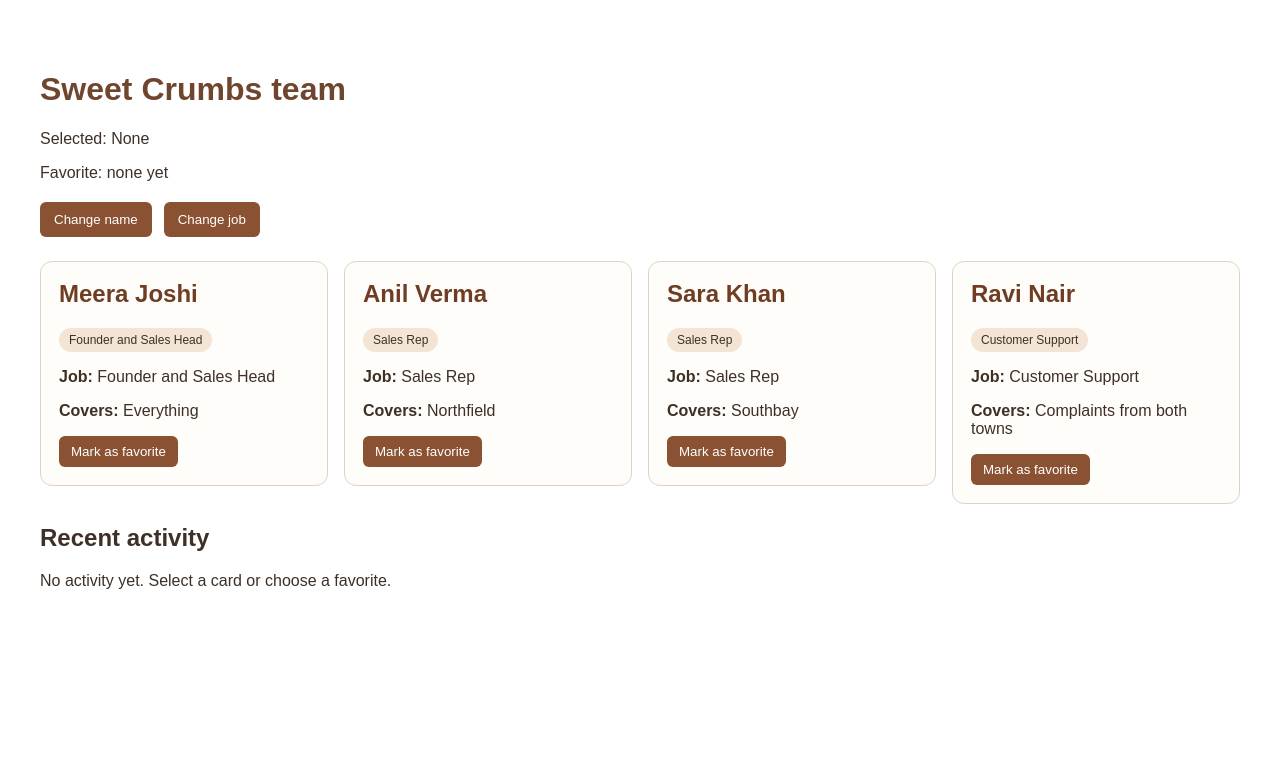
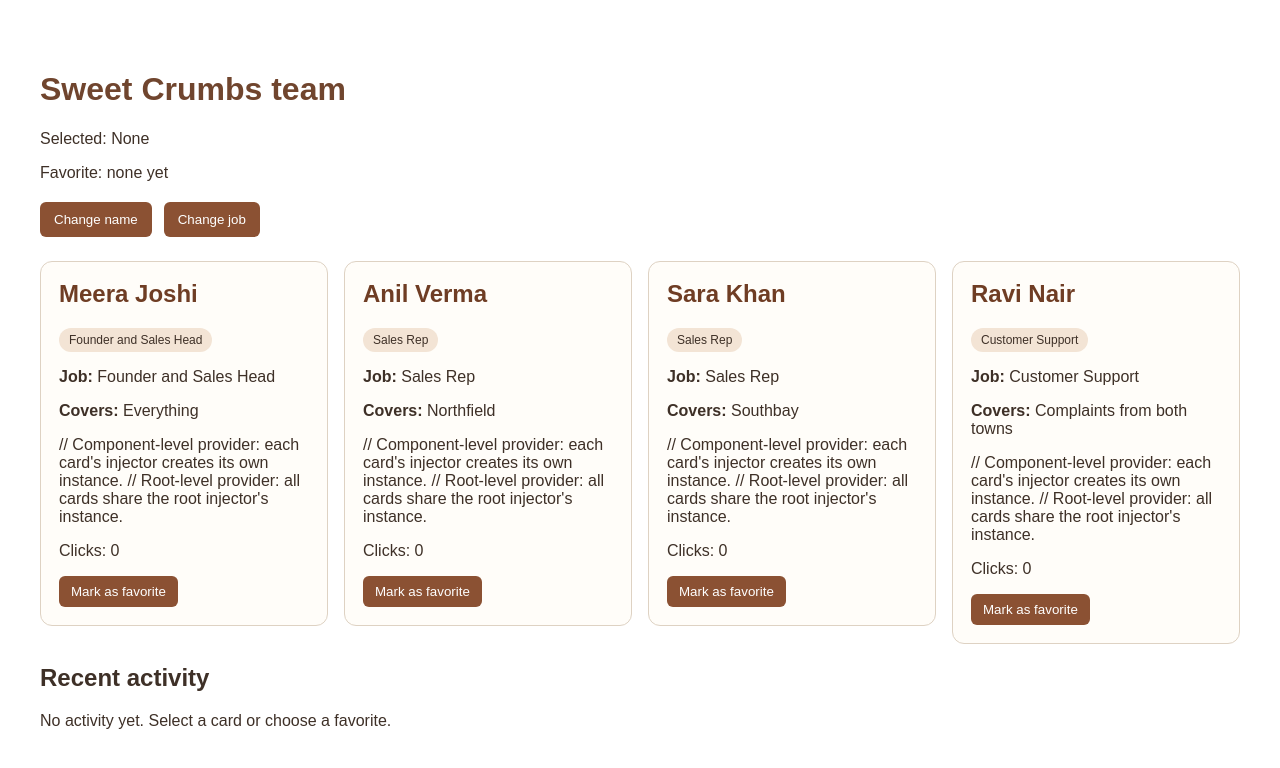
Before and after one commit to ppatil-valorx/sweet-crumbs-app, an Angular app: page / in a window 1280 px wide. Shown: the top 768 px of the page. Built offline with nearby package versions, Linux system fonts and the light colour scheme.

Commit message:
Add per-card click counters

```diff
--- /dev/null
+++ b/src/app/services/card-clicks.ts
@@ -0,0 +1,13 @@
+
+import { Injectable } from '@angular/core';
+
+// Normal setup: TeamCardComponent's own injector creates
+// a separate CardClicksService instance for each card.
+@Injectable()
+export class CardClicksService {
+  count = 0;
+
+  increment(): void {
+    this.count++;
+  }
+}
--- a/src/app/team-card/team-card.html
+++ b/src/app/team-card/team-card.html
@@ -15,6 +15,10 @@
     <strong>Covers:</strong> {{ person.covers }}
   </p>
 
+  // Component-level provider: each card's injector creates its own instance.
+// Root-level provider: all cards share the root injector's instance.
+  <p>Clicks: {{ clicks.count }}</p>
+
   <button
     type="button"
     (click)="markFavorite($event)"
--- a/src/app/team-card/team-card.ts
+++ b/src/app/team-card/team-card.ts
@@ -11,12 +11,14 @@ import {
 } from '@angular/core';
 import { ActivityLogService } from '../services/activity-log';
 import { TeamMember } from '../team-member';
+import { CardClicksService } from '../services/card-clicks';
 
 @Component({
   selector: 'app-team-card',
   standalone: true,
   templateUrl: './team-card.html',
-  styleUrl: './team-card.scss'
+  styleUrl: './team-card.scss',
+  providers: [CardClicksService],
 })
 export class TeamCard implements OnInit, OnChanges {
 
@@ -27,6 +29,7 @@ export class TeamCard implements OnInit, OnChanges {
   @Output() favorite = new EventEmitter<TeamMember>();
   @Output() selected = new EventEmitter<TeamMember>();
 
+  clicks = inject(CardClicksService);
   ngOnInit(): void {
     console.log('Team card initialized:', this.person.name);
   }
@@ -40,6 +43,7 @@ export class TeamCard implements OnInit, OnChanges {
   }
 activityLog = inject(ActivityLogService);
   selectCard(): void {
+    this.clicks.increment();
     this.selected.emit(this.person);
   }
 
```
